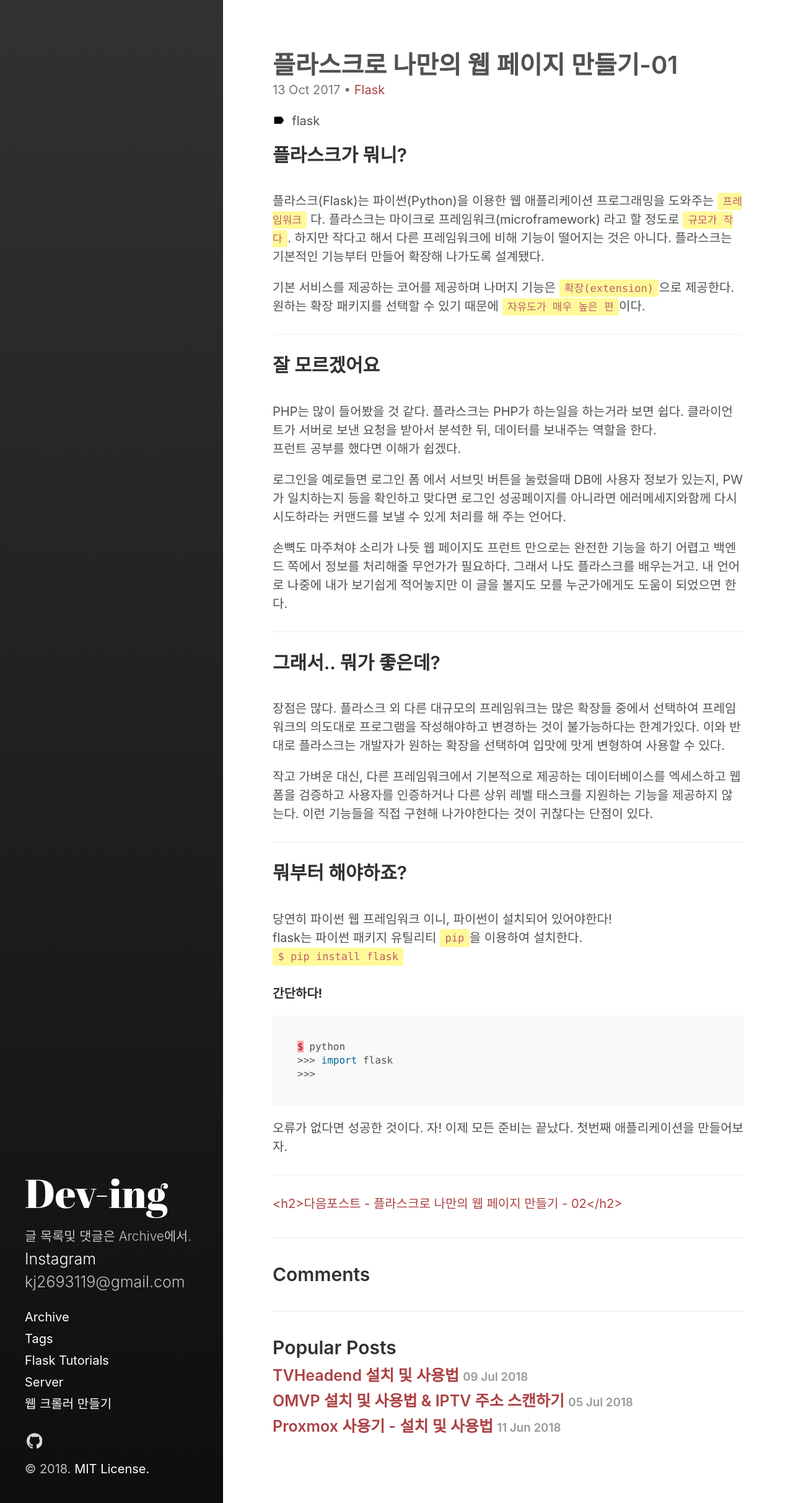
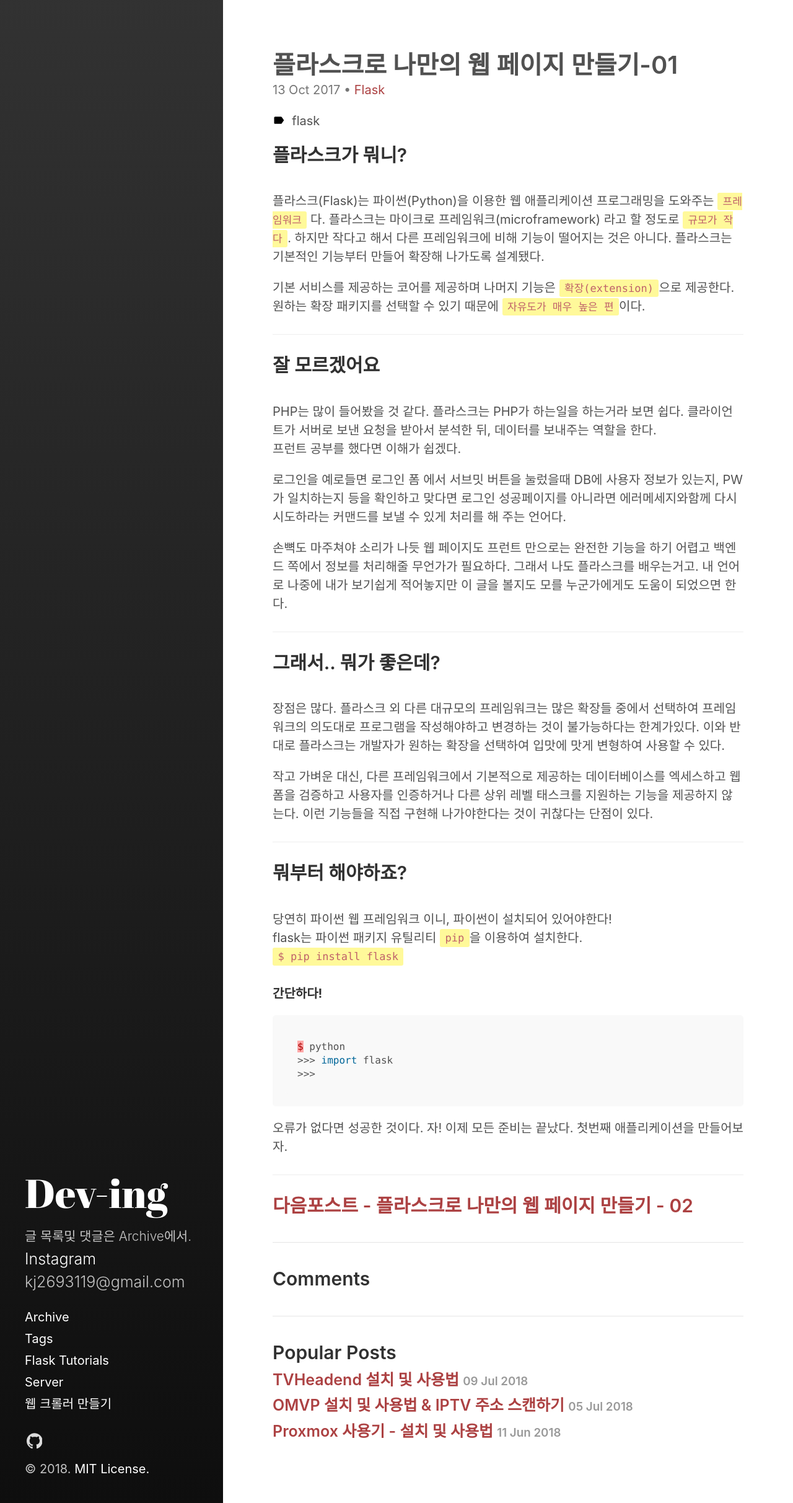
Before and after one commit to Cozy-Ho/Cozy-Ho.github.io, a Jekyll site: the page built from _posts/2017-10-13-flask-day01.md, in a window 1280 px wide. Shown: the whole page at 62% size. Built offline with Jekyll 4.4.1, drawn with Linux system fonts in a browser that asks for light colours; comment, search, counter and statistics services are not loaded.

```diff
--- a/_posts/2017-10-13-flask-day01.md
+++ b/_posts/2017-10-13-flask-day01.md
@@ -52,4 +52,4 @@ $ python
 
 ---
 
-<a href="https://cozy-ho.github.io/flask/2017/10/13/flask-day02.html" target="_blank"><h2>다음포스트 - 플라스크로 나만의 웹 페이지 만들기 - 02</h2></a>
+<h2><a href="https://cozy-ho.github.io/flask/2017/10/13/flask-day02.html" target="_blank">다음포스트 - 플라스크로 나만의 웹 페이지 만들기 - 02</a></h2>
```
